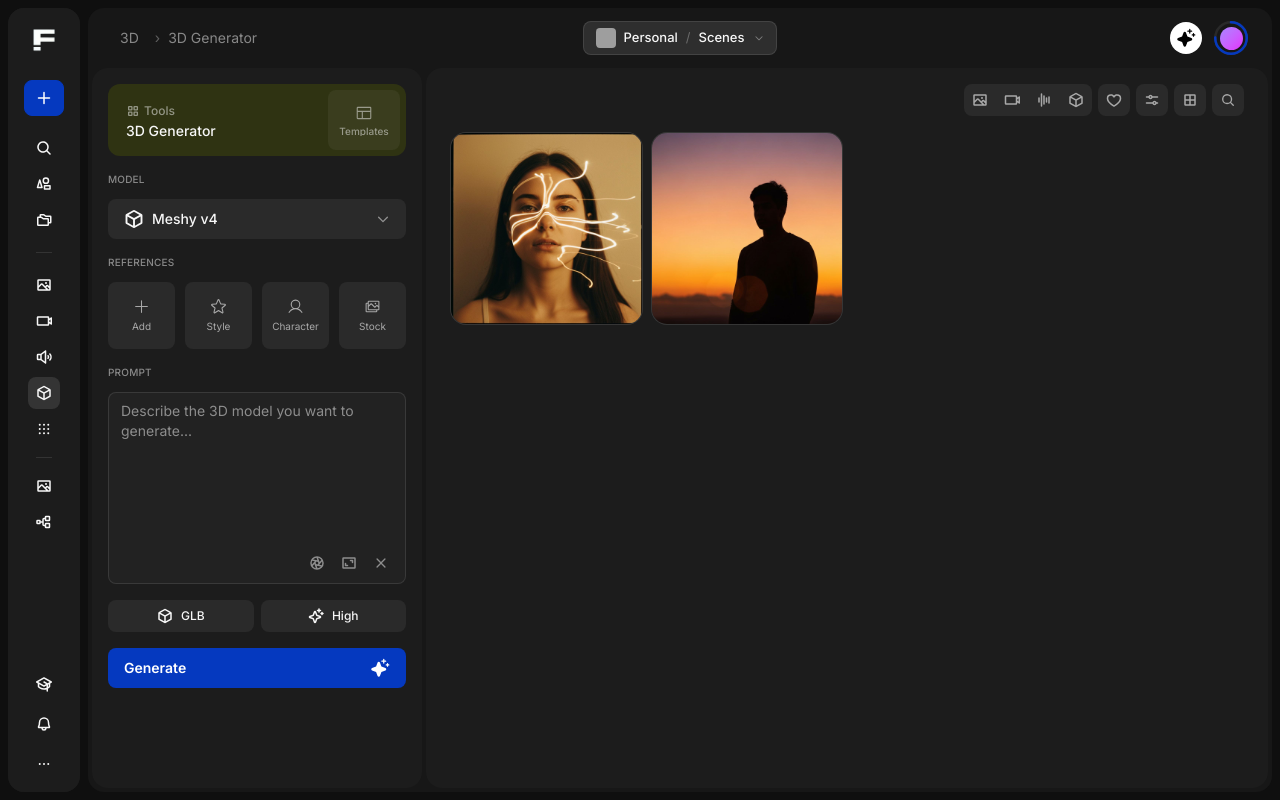
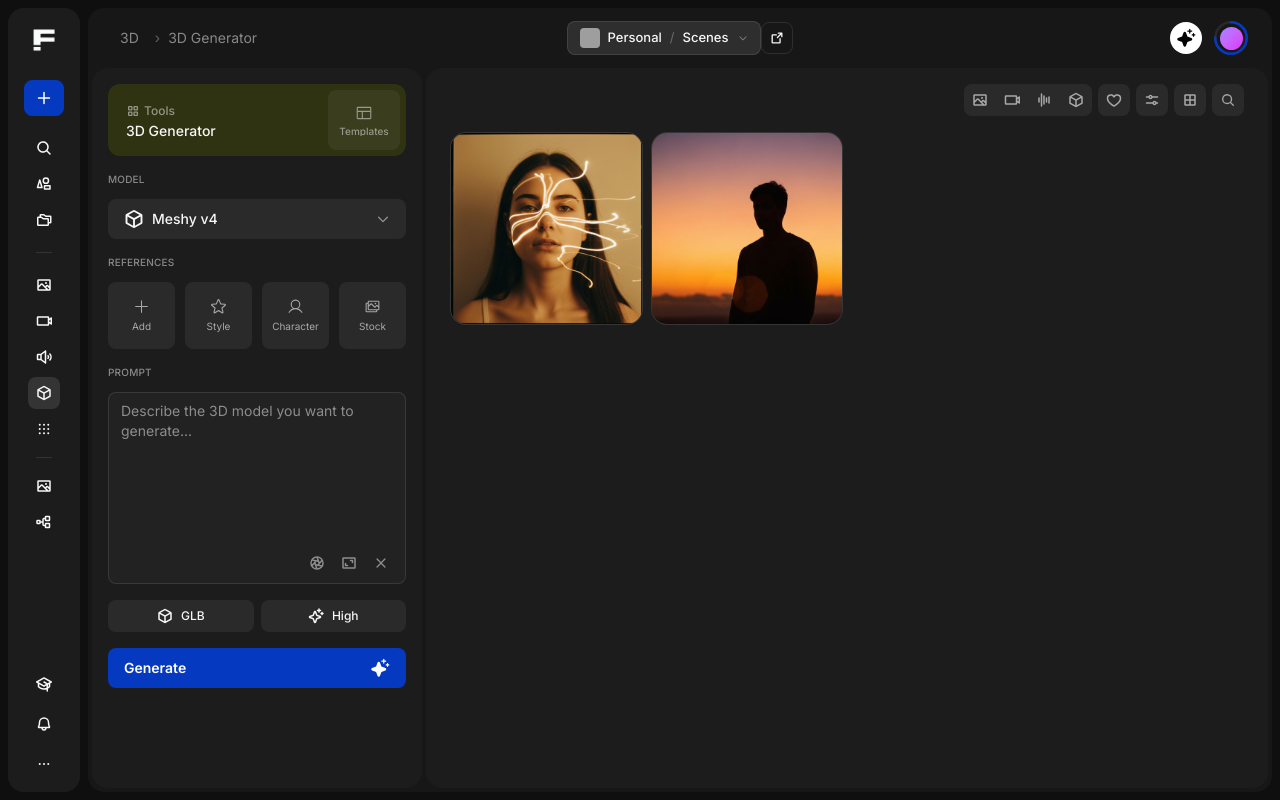
Before and after one commit to CarmenConsuegra/Home-Spaces-v4, a Next.js app: page /3d in a window 1280 px wide. Built offline with nearby package versions, Linux system fonts and the light colour scheme; grey boxes are pictures that could not be loaded.

Commit message:
Add direct link icon to project/folder in breadcrumb selector
Arrow icon next to the project breadcrumb navigates directly to the
selected project or folder page for quick asset organization.

Co-Authored-By: Claude Opus 4.6 (1M context) <noreply@anthropic.com>

```diff
--- a/src/components/ProjectFolderBreadcrumb.tsx
+++ b/src/components/ProjectFolderBreadcrumb.tsx
@@ -4,7 +4,8 @@ import { useState, useRef, useCallback, useEffect } from "react";
 import { createPortal } from "react-dom";
 import Image from "next/image";
 import { useFolder, type Folder, type Project, type TeamMember } from "@/contexts/FolderContext";
-import { MagnifyingGlass, CaretDown, CaretRight, FolderSimple, Plus, Users, Check, X, LockSimple } from "@phosphor-icons/react";
+import { MagnifyingGlass, CaretDown, CaretRight, FolderSimple, Plus, Users, Check, X, LockSimple, ArrowSquareOut } from "@phosphor-icons/react";
+import Link from "next/link";
 
 
 
@@ -373,6 +374,20 @@ export function ProjectFolderBreadcrumb() {
         <CaretDown weight="bold" size={10} className="ml-0.5 text-fg/40" />
       </button>
 
+      {/* Direct link to project/folder */}
+      <Link
+        href={
+          activeFolder
+            ? `/projects/${activeProject.name.toLowerCase().replace(/\s+/g, "-")}?folder=${encodeURIComponent(activeFolder)}`
+            : `/projects/${activeProject.name.toLowerCase().replace(/\s+/g, "-")}`
+        }
+        className="flex size-8 shrink-0 items-center justify-center rounded-lg border transition-colors hover:bg-white/10"
+        style={{ borderColor: "rgba(255,255,255,0.1)", color: "var(--surface-foreground-0)" }}
+        title="Go to project"
+      >
+        <ArrowSquareOut weight="bold" size={14} />
+      </Link>
+
       {/* Combined picker portal */}
       {pickerOpen && createPortal(
         <div
```
Also changed, not shown: 1 other file (tests, documents, lock files or other folders).
